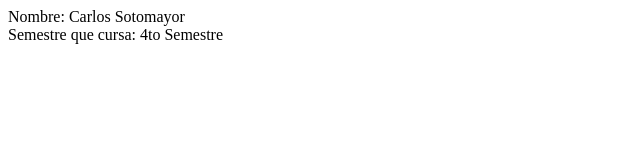
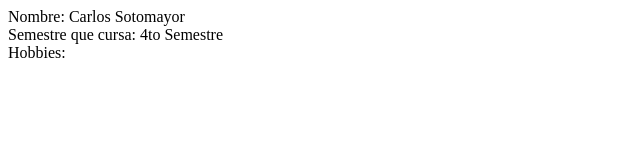
Before and after one commit to csotomayor7/TALLER_BUENASPRACTICAS, a plain HTML site: page index.html in a window 1280 px wide. Shown: the full height of the page, 0-640 px from the left. Drawn offline with Linux system fonts and the light colour scheme.

Commit message:
Septimo Commit Hobbie

```diff
--- a/index.html
+++ b/index.html
@@ -8,5 +8,6 @@
 <body>
     <div>Nombre: Carlos Sotomayor </div>
     <div>Semestre que cursa: 4to Semestre</div>
+    <div>Hobbies: </div>
 </body>
 </html>
```
